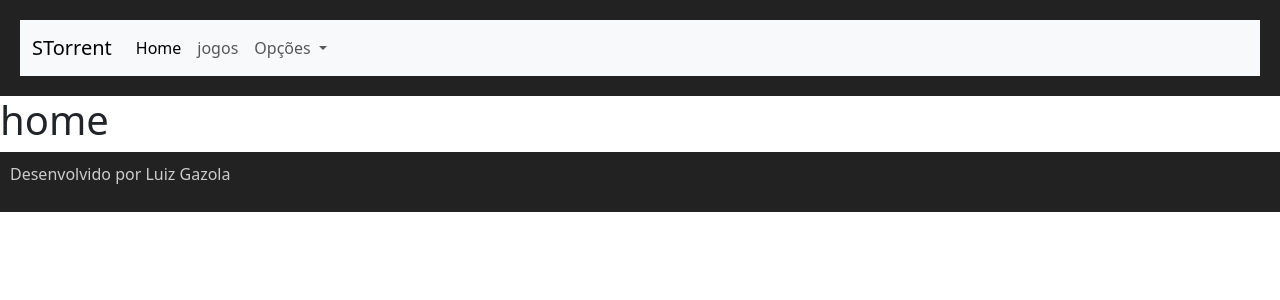
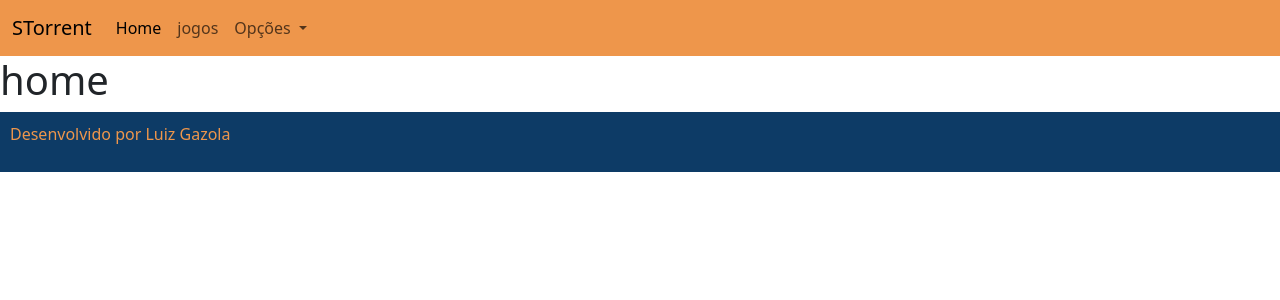
Before and after one commit to LGazola/meuprojeto, a PHP site: page / in a window 1280 px wide. Shown: the top 300 px of the page. Run offline with PHP 8.4, Linux system fonts and the light colour scheme.

Commit message:
tentativa de mudança das cores e css

```diff
--- a/css/style.css
+++ b/css/style.css
@@ -1,21 +1,14 @@
 .header {
-  background-color: #222;
-  padding: 20px;
+  background-color: #ee964b;
   width: 100%;
-  display: inline-block; }
-  .header .header-nav {
-    float: right; }
-    .header .header-nav ul {
-      list-style: none; }
-      .header .header-nav ul li {
-        display: inline-block;
-        margin: 10px;
-        font-family: Arial, Verdana, Tahoma; }
+  display: inline-block;
+}
 
 .footer {
   padding: 10px;
-  color: #ccc;
-  background: #222;
-  box-sizing: border-box; }
+  color: #ee964b;
+  background: #0d3b66;
+  box-sizing: border-box;
+}
 
 /*# sourceMappingURL=style.css.map */
--- a/css/style.scss
+++ b/css/style.scss
@@ -1,23 +1,14 @@
-$primary: #222;
-$clear: #ccc;
+$primary: #0d3b66;
+$clear: #ee964b;
 $font: Arial, Verdana, Tahoma;
 
+
+
 .header{
-    background-color:$primary ;
-    padding: 20px;
+    background-color: $clear;
     width: 100%;
     display: inline-block;
-    .header-nav{
-        float:right;
-        ul{
-            list-style: none;
-            li{
-                display: inline-block;
-                margin:10px;
-                font-family: $font;
-            }
-        }
-    }
+
 
 }
 
--- a/index.php
+++ b/index.php
@@ -7,17 +7,22 @@
     <title>Pagina Luiz</title>
     <link rel="stylesheet" href="css/style.css">
     <link href="https://cdn.jsdelivr.net/npm/bootstrap@5.3.3/dist/css/bootstrap.min.css" rel="stylesheet" integrity="sha384-QWTKZyjpPEjISv5WaRU9OFeRpok6YctnYmDr5pNlyT2bRjXh0JMhjY6hW+ALEwIH" crossorigin="anonymous">
+
 </head>
 
 <body>
-    <script src="https://cdn.jsdelivr.net/npm/bootstrap@5.3.3/dist/js/bootstrap.bundle.min.js" integrity="sha384-YvpcrYf0tY3lHB60NNkmXc5s9fDVZLESaAA55NDzOxhy9GkcIdslK1eN7N6jIeHz" crossorigin="anonymous"></script>
-    <header class="header">
-    <nav class="navbar navbar-expand-lg bg-body-tertiary">
+<script src="https://cdn.jsdelivr.net/npm/bootstrap@5.3.3/dist/js/bootstrap.bundle.min.js" integrity="sha384-YvpcrYf0tY3lHB60NNkmXc5s9fDVZLESaAA55NDzOxhy9GkcIdslK1eN7N6jIeHz" crossorigin="anonymous"></script>
+
+
+<header class="header">
+    <nav class="navbar navbar-expand-lg">
   <div class="container-fluid">
+
   <a class="navbar-brand" href="index.php?pg=home">STorrent</a>
     <button class="navbar-toggler" type="button" data-bs-toggle="collapse" data-bs-target="#navbarSupportedContent" aria-controls="navbarSupportedContent" aria-expanded="false" aria-label="Toggle navigation">
       <span class="navbar-toggler-icon"></span>
     </button>
+
     <div class="collapse navbar-collapse" id="navbarSupportedContent">
       <ul class="navbar-nav me-auto mb-2 mb-lg-0">
         <li class="nav-item">
@@ -44,33 +49,6 @@
     </div>
   </div>
 </nav>
-        <!--<nav class="header-nav">
-            <ul>
-                <li>
-                    <a href="index.php">Home</a>
-                </li>
-                <li>
-                    <a href="index.php?pg=quemsomos">
-                        Quem somos
-                    </a>
-                </li>
-                <li>
-                    <a href="index.php?pg=equipe">
-                        Equipe
-                    </a>
-                </li>
-                <li>
-                    <a href="index.php?pg=contato">
-                        Entre em contato
-                    </a>
-                </li>
-                <li>
-                    <a href="index.php?pg=jogos">
-                        Jogos
-                    </a>
-                </li>
-            </ul>
-        </nav> -->
 
 
     </header>
```
Also changed, not shown: 1 other file.
